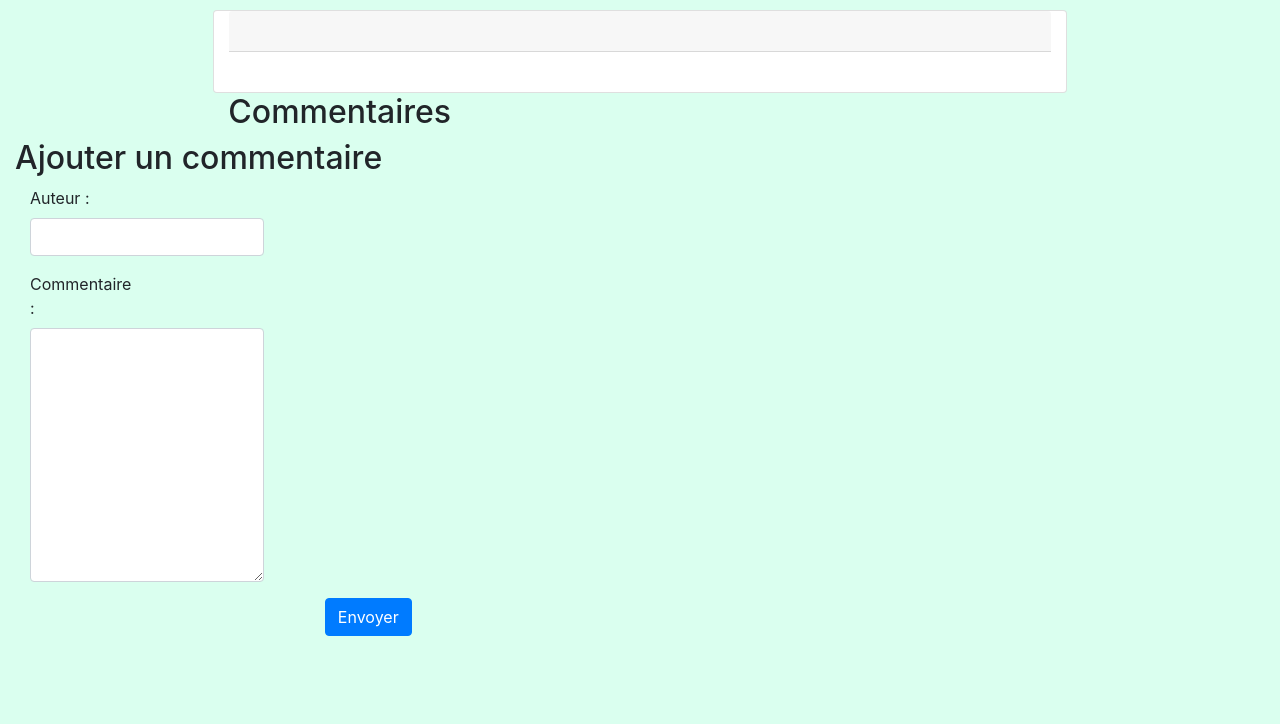
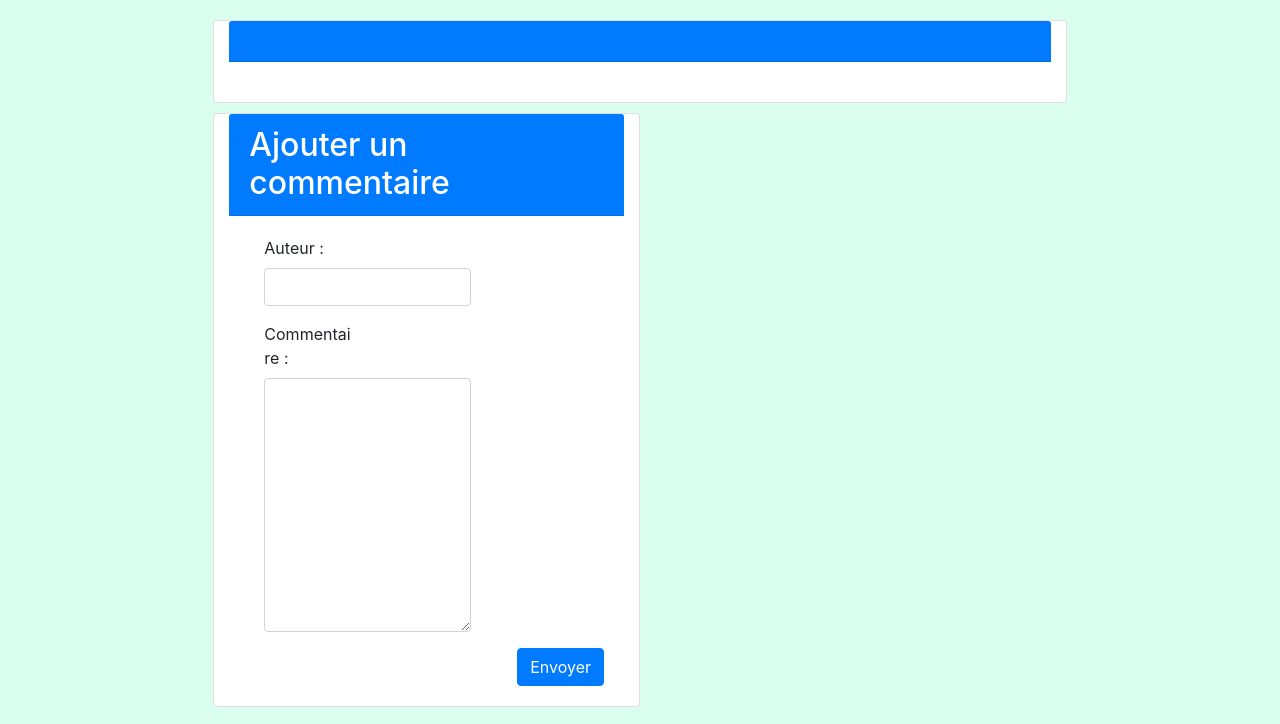
Before and after one commit to 0barty0/projet_4, a PHP site: template view/frontend/post.php in a window 1280 px wide. Shown: the part 76-800 px from the top of the page. Run offline with PHP 8.4, Linux system fonts and the light colour scheme; the template is opened without the code that fills it, so the values that code supplies are empty; some libraries are stand-ins or nearby versions.

Commit message:
Style post page

```diff
--- a/public/css/style.css
+++ b/public/css/style.css
@@ -3,6 +3,9 @@ body {
 }
 #main {
   margin: 10px 0;
+}
+.card {
+  margin-top: 10px;
 }
 /***** Navbar  ******/
 .navbar {
@@ -43,6 +46,3 @@ h1 {
 #list_posts h1 {
   background-color: #fcfffd;
 }
-#list_posts .card {
-  margin: 10px 0;
-}
--- a/public/css/style.less
+++ b/public/css/style.less
@@ -14,6 +14,9 @@ body {
   margin: 10px 0;
 }
 
+.card {
+  margin-top: 10px;
+}
 /***** Navbar  ******/
 .navbar {
   background-color: @blue !important;
@@ -62,7 +65,4 @@ h1 {
   h1 {
     background-color: @white;
   }
-  .card {
-    margin: 10px 0;
-  }
 }
--- a/view/backend/admin.php
+++ b/view/backend/admin.php
@@ -3,7 +3,7 @@ $title="Admnistration";
 
 ob_start();
 ?>
-<h1>Hello boss !</h1>
+<h1>Bienvenue <?= $_SESSION['pseudo'] ?> !</h1>
 <?php
 $content=ob_get_clean();
 
--- a/view/frontend/post.php
+++ b/view/frontend/post.php
@@ -4,8 +4,8 @@ $title = $post->title();
 ob_start();
 ?>
 <div class="row">
-  <div class="card card-primary col-md-8 offset-md-2">
-    <div class="card-header">
+  <div class="card col-lg-8 offset-lg-2">
+    <div class="card-header text-white bg-primary">
       <h1><?= $post->title() ?></h1>
       <p><?= $post->creation_date() ?></p>
     </div>
@@ -15,35 +15,46 @@ ob_start();
   </div>
 </div>
 
+<?php
+if (count($comments) === 0) {
+    //Display alert
+} else {
+    ?>
   <div class="row">
-  <div class="card-group col-md-4 offset-md-2">
-      <h2>Commentaires</h2>
+    <div class="card col-md-4 offset-md-2">
+        <h2 class="card-header text-white bg-primary">Commentaires</h2>
+        <div class="card-body">
         <?php
           foreach ($comments as $comment) {
               ?>
-            <div class="card card-info">
-              <div class="card-header">
+              <div class="card">
+                <div class="card-header text-white bg-primary">
                   <h3><?= $comment->author() ?></h3>
                   <p><?= $comment->comment_date_fr() ?></p>
                 </div>
                 <div class="card-body">
                   <p><?= nl2br($comment->comment()) ?></p>
+                </div>
+                <div class="card-footer">
                   <form action="index.php?action=reportComment&amp;id=<?= $comment->id() ?>&amp;idPost=<?= $post->id() ?>" method="post" class="text-right">
                     <button type="submit" class="btn btn-warning">Signaler</button>
                   </form>
                 </div>
               </div>
             <?php
+          } ?>
+         </div>
+    </div>
+  </div>
+<?php
 }
  ?>
-  </div>
-</div>
 
 <div class="row">
-  <form action="index.php?action=addComment&amp;id=<?= $post->id() ?>" method="post" class="col-md-4 col-md-offset-2 well form-horizontal">
-    <legend>
-      <h2>Ajouter un commentaire</h2>
-    </legend>
+  <div class="card col-md-4 offset-md-2">
+    <h2 class="card-header text-white bg-primary">Ajouter un commentaire</h2>
+    <div class="card-body">
+      <form action="index.php?action=addComment&amp;id=<?= $post->id() ?>" method="post" class="form-horizontal">
         <div class="form-group">
           <label for="author" class="control-label col-sm-4">Auteur :</label>
           <div class="col-sm-8">
@@ -63,6 +74,8 @@ ob_start();
         </div>
       </form>
     </div>
+  </div>
+</div>
 
 <?php
 
```
Lines whose indentation alone changed are shown as unchanged.
